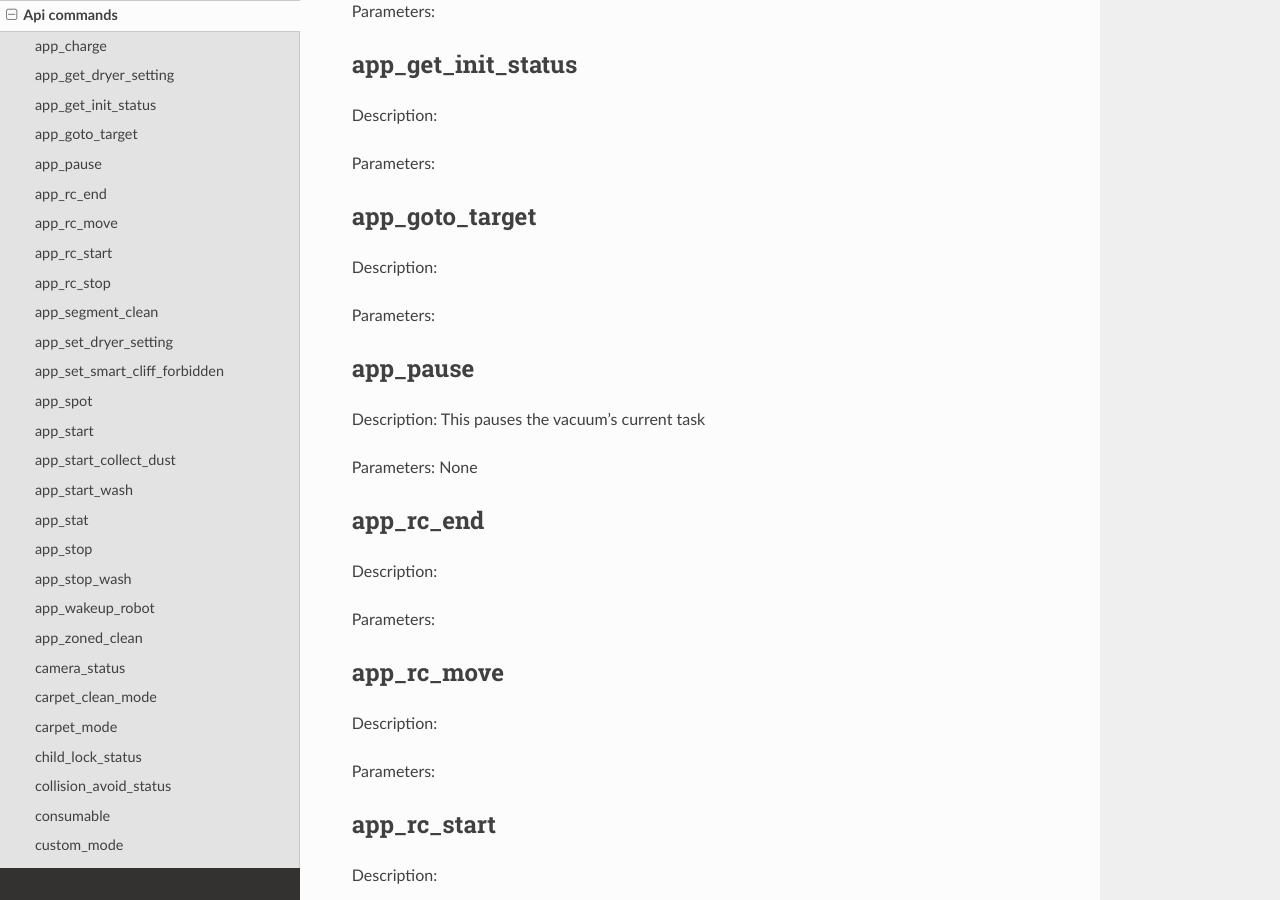
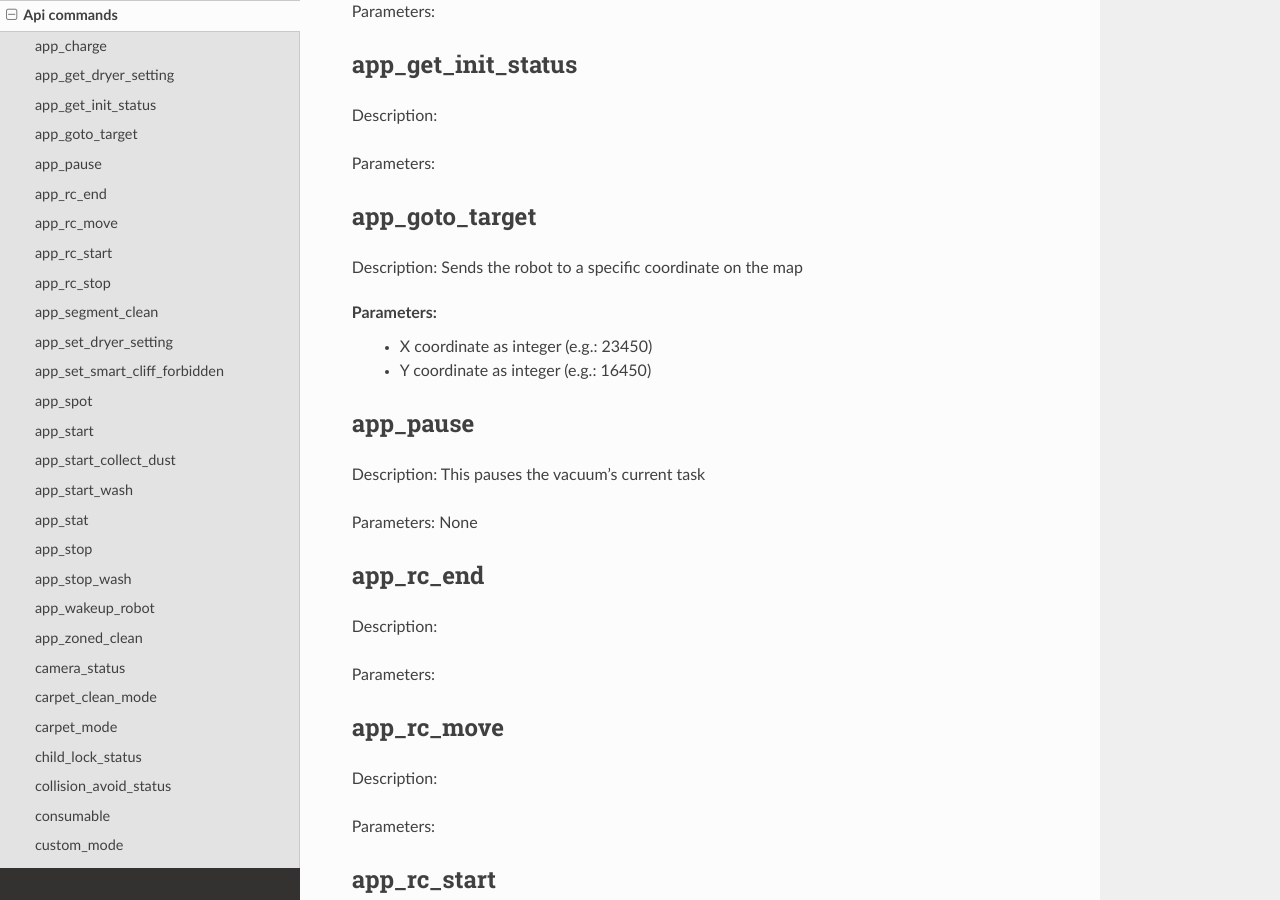
Before and after one commit to humbertogontijo/python-roborock, a Sphinx documentation site: the page built from docs/source/api_commands.rst, in a window 1280 px wide and 900 px high, scrolled down 536 px. Built offline with Sphinx 7.4.7 and the Read the Docs theme 2.0.0, drawn with Linux system fonts in a browser that asks for light colours.

Commit message:
Update api_commands.rst app_goto_target
i have described app_goto_target in more detail

```diff
--- a/docs/source/api_commands.rst
+++ b/docs/source/api_commands.rst
@@ -31,9 +31,11 @@ Parameters:
 app_goto_target
 ---------------
 
-Description:
+Description: Sends the robot to a specific coordinate on the map
 
 Parameters:
+    - X coordinate as integer (e.g.: 23450)
+    - Y coordinate as integer (e.g.: 16450)
 
 
 app_pause
```
